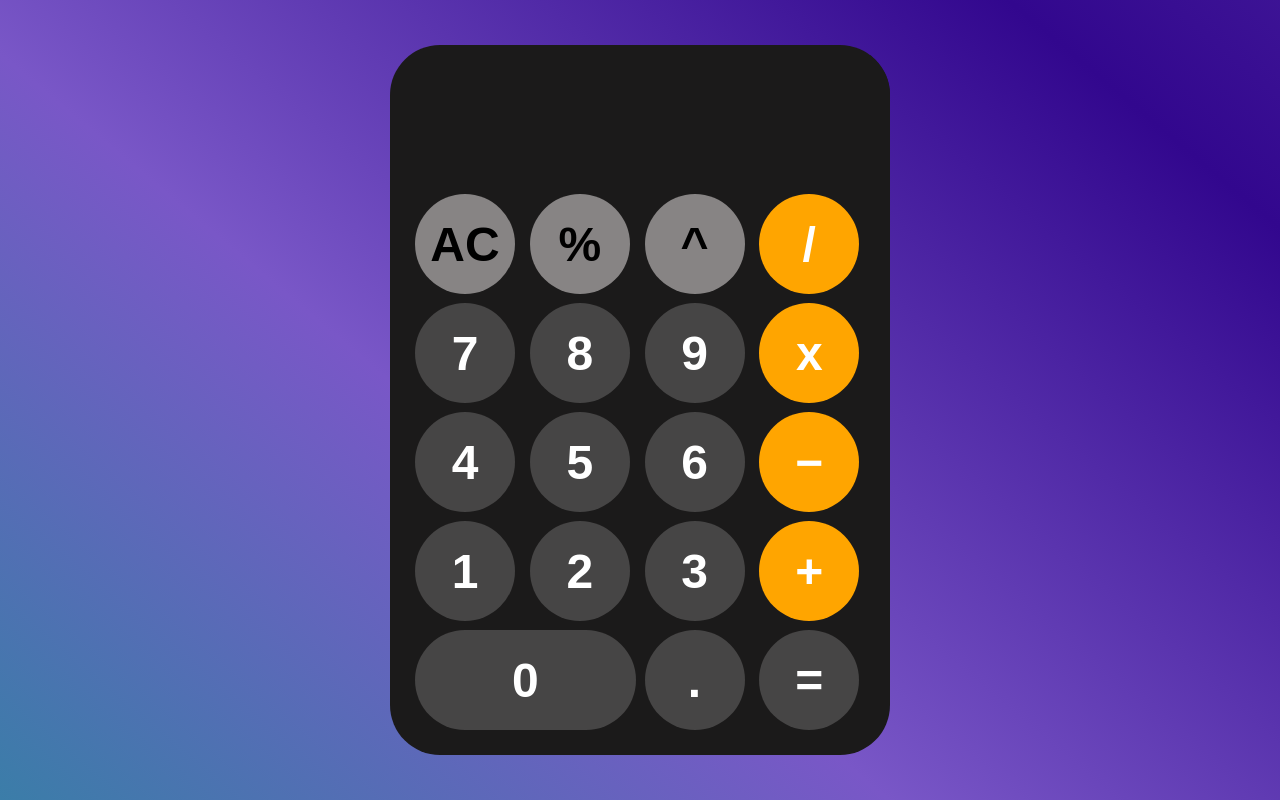
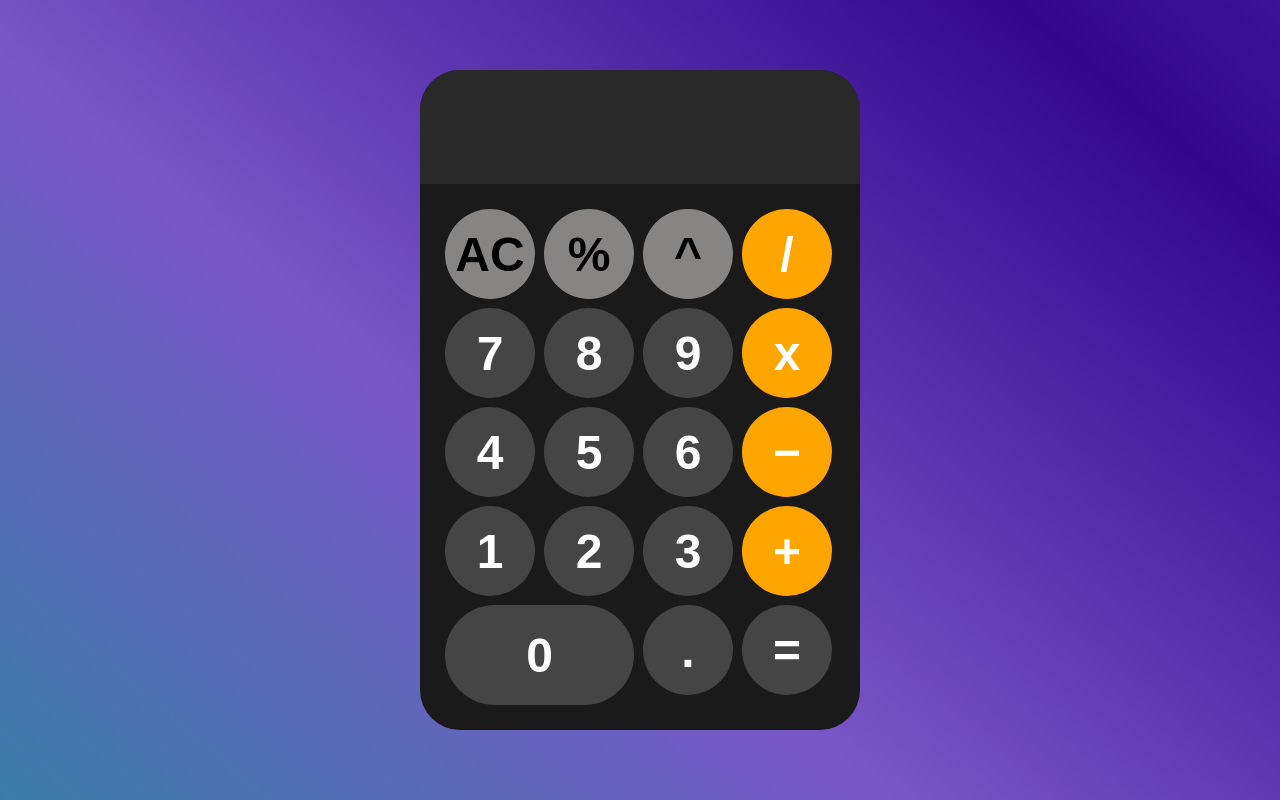
Before and after one commit to sayandas-sd/kiddo_calculator, a plain HTML site: page index.html in a window 1280 px wide. Drawn offline with Linux system fonts and the light colour scheme.

Commit message:
Update style.css
new some changes

```diff
--- a/style.css
+++ b/style.css
@@ -27,12 +27,12 @@ body{
 }
 
 button{
-    width: 100px;
+    width: 90px;
     border-radius: 50px;
     border: none;
     background-color: rgb(70, 69, 69);
     font-weight: bold;
-    height: 100px;
+    height: 90px;
     color: white;
     font-size: 3rem;
     cursor: pointer;
@@ -48,21 +48,21 @@ button{
 #calcultor{
     font-family: Arial, Helvetica, sans-serif;
     background-color: #1b1a1a;
-    max-width: 500px;
-    border-radius: 50px;
+    max-width: 400px;
+    border-radius: 40px;
     overflow: hidden;
+    padding-right: 40px;
 }
 
 #displayResult{
     width: 100%;
     padding: 20px;
-    margin-top: 10px;
     font-size: 4rem;
-    text-align: left;
+    text-align: right;
     border: none;
-    background-color: #1b1a1a;
+    background-color: #2a2929;
     color: white;
-    margin-left: 20px;
+
 }
 
 button:hover{
```
